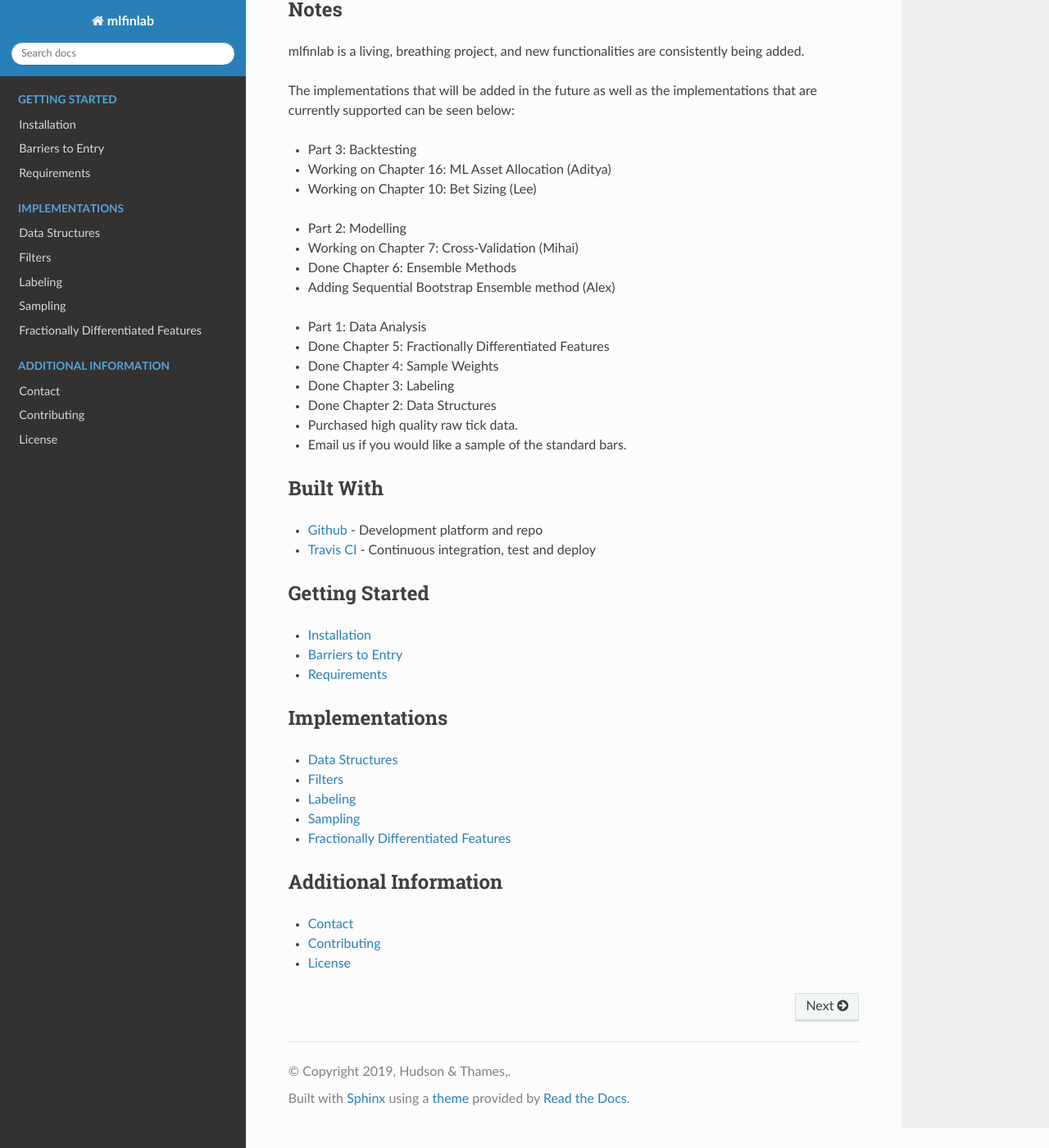
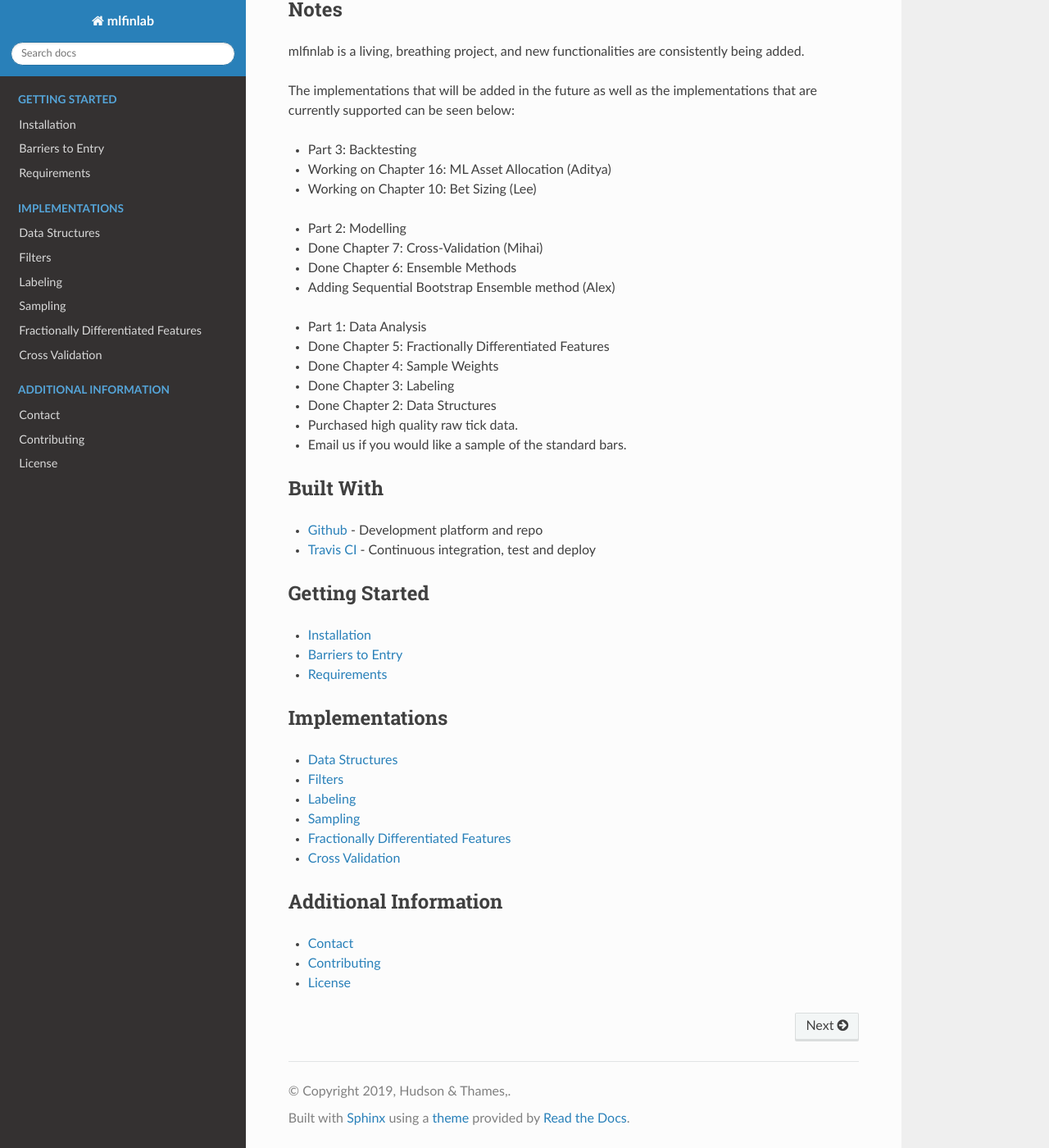
Before and after one commit to hudson-and-thames/mlfinlab, a Sphinx documentation site: the page built from docs/source/index.rst, in a window 1280 px wide and 1400 px high, scrolled down 733 px. Shown: the whole window at 82% size. Built offline with Sphinx 7.4.7 and the Read the Docs theme 2.0.0, drawn with Linux system fonts in a browser that asks for light colours.

Commit message:
Start drafting the cross validation docs

```diff
--- a/docs/source/index.rst
+++ b/docs/source/index.rst
@@ -50,16 +50,21 @@ The implementations that will be added in the future as well as the implementati
 * Part 3: Backtesting
 * Working on Chapter 16: ML Asset Allocation (Aditya)
 * Working on Chapter 10: Bet Sizing (Lee)
+
+.. |vspace| raw:: latex
+
+
+   \vspace{5mm}
+
+* Part 2: Modelling
+* Done Chapter 7: Cross-Validation (Mihai)
+* Done Chapter 6: Ensemble Methods
+* Adding Sequential Bootstrap Ensemble method (Alex)
+
 .. |vspace| raw:: latex
 
    \vspace{5mm}
-* Part 2: Modelling
-* Working on Chapter 7: Cross-Validation (Mihai)
-* Done Chapter 6: Ensemble Methods
-* Adding Sequential Bootstrap Ensemble method (Alex)
-.. |vspace| raw:: latex
 
-   \vspace{5mm}
 * Part 1: Data Analysis
 * Done Chapter 5: Fractionally Differentiated Features
 * Done Chapter 4: Sample Weights
@@ -73,6 +78,7 @@ Built With
 
 * `Github`_ - Development platform and repo
 * `Travis CI`_ - Continuous integration, test and deploy
+
 .. _Github: https://github.com/hudson-and-thames/mlfinlab
 .. _Travis CI: https://www.travis-ci.com
 
@@ -105,12 +111,14 @@ Implementations
    implementations/labeling
    implementations/sampling
    implementations/frac_diff
+   implementations/cross_validation
 
 * :doc:`implementations/data_structures`
 * :doc:`implementations/filters`
 * :doc:`implementations/labeling`
 * :doc:`implementations/sampling`
 * :doc:`implementations/frac_diff`
+* :doc:`implementations/cross_validation`
 
 Additional Information
 ======================
--- a/requirements.txt
+++ b/requirements.txt
@@ -7,5 +7,7 @@ xmlrunner==1.7.7
 numba==0.43.0
 scikit-learn==0.21
 scipy==1.2.1
-toolz==0.10.0  # Needed for dask
-cloudpickle==1.2.1  # Needed for dask
+toolz==0.10.0  # =needed for dask
+cloudpickle==1.2.1  # needed for dask
+sphinx=2.2.0 # needed for docs
+sphinx-rtd-theme=0.4.3 # needed for docs
```
Also changed, not shown: docs/source/implementations/cross_validation.rst (added, +31 -0 lines), docs/source/implementations/cross_validation_images/embargo.png (added), docs/source/implementations/cross_validation_images/purging.png (added), 2 other files.
